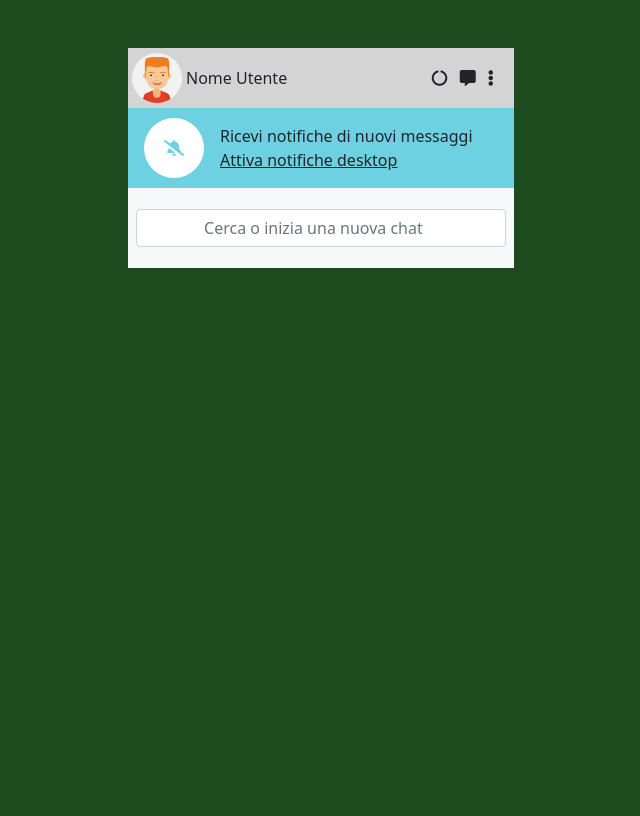
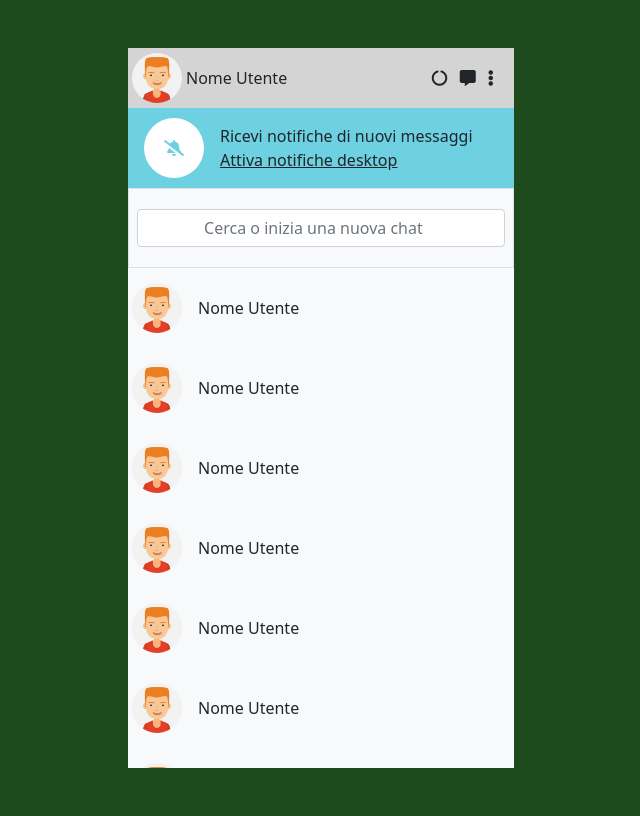
Before and after one commit to daniele-pipino/vue-boolzapp, a plain HTML site: page index.html in a window 1280 px wide. Shown: the whole page, without its empty margins (49-689 px from the left). Drawn offline with nearby package versions, Linux system fonts and the light colour scheme.

Commit message:
contact list complete

```diff
--- a/index.html
+++ b/index.html
@@ -53,19 +53,60 @@
                             </div>
                         </div>
                         <!-- search-bar -->
-                        <div class="searchbar square bg-light p-2 d-flex align-items-center">
+                        <div class="searchbar square bg-light p-2 d-flex align-items-center border">
                             <input type="search" placeholder="Cerca o inizia una nuova chat" aria-label="Search"
                                 class="form-control text-center">
                         </div>
                     </section>
                     <!-- bottom section -->
-                    <section class="bottom-section">
-
+                    <section class="bottom-section bg-light">
+                        <!-- utent square -->
+                        <div class="square bg-light d-flex align-items-center">
+                            <div class="left-part d-flex align-items-center px-1">
+                                <img src="./img/avatar_1.jpg" alt="" class="user-img">
+                                <p class="pt-3 px-3">Nome Utente</p>
+                            </div>
+                        </div>
+                        <div class="square bg-light d-flex align-items-center">
+                            <div class="left-part d-flex align-items-center px-1">
+                                <img src="./img/avatar_1.jpg" alt="" class="user-img">
+                                <p class="pt-3 px-3">Nome Utente</p>
+                            </div>
+                        </div>
+                        <div class="square bg-light d-flex align-items-center">
+                            <div class="left-part d-flex align-items-center px-1">
+                                <img src="./img/avatar_1.jpg" alt="" class="user-img">
+                                <p class="pt-3 px-3">Nome Utente</p>
+                            </div>
+                        </div>
+                        <div class="square bg-light d-flex align-items-center">
+                            <div class="left-part d-flex align-items-center px-1">
+                                <img src="./img/avatar_1.jpg" alt="" class="user-img">
+                                <p class="pt-3 px-3">Nome Utente</p>
+                            </div>
+                        </div>
+                        <div class="square bg-light d-flex align-items-center">
+                            <div class="left-part d-flex align-items-center px-1">
+                                <img src="./img/avatar_1.jpg" alt="" class="user-img">
+                                <p class="pt-3 px-3">Nome Utente</p>
+                            </div>
+                        </div>
+                        <div class="square bg-light d-flex align-items-center">
+                            <div class="left-part d-flex align-items-center px-1">
+                                <img src="./img/avatar_1.jpg" alt="" class="user-img">
+                                <p class="pt-3 px-3">Nome Utente</p>
+                            </div>
+                        </div>
+                        <div class="square bg-light d-flex align-items-center">
+                            <div class="left-part d-flex align-items-center px-1">
+                                <img src="./img/avatar_1.jpg" alt="" class="user-img">
+                                <p class="pt-3 px-3">Nome Utente</p>
+                            </div>
+                        </div>
                     </section>
                 </div>
                 <!-- right column -->
                 <div class="col-7">
-
                 </div>
             </div>
         </div>
--- a/style/style.css
+++ b/style/style.css
@@ -1,6 +1,7 @@
 /* utilities */
 body{
     background-color:rgb(30, 75, 30);
+    overflow-y: none;
 }
 
 .bg-sky{
@@ -35,3 +36,8 @@ body{
     transform: translate(-50%, -50%);
     color: rgb(109, 209, 226);;
 }
+
+.bottom-section{
+    height: calc(100vh - 300px);
+    overflow-y: auto;
+}
```
